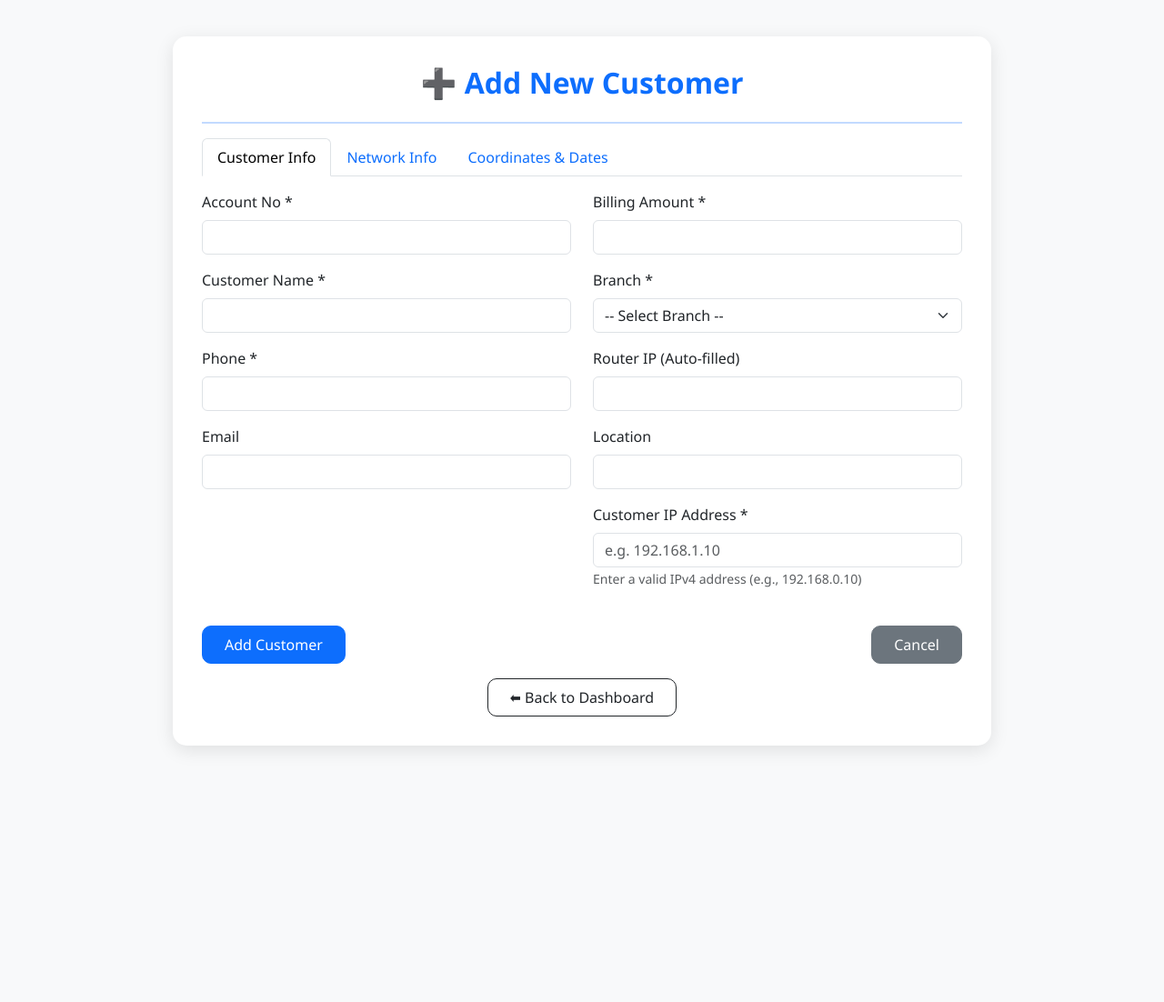
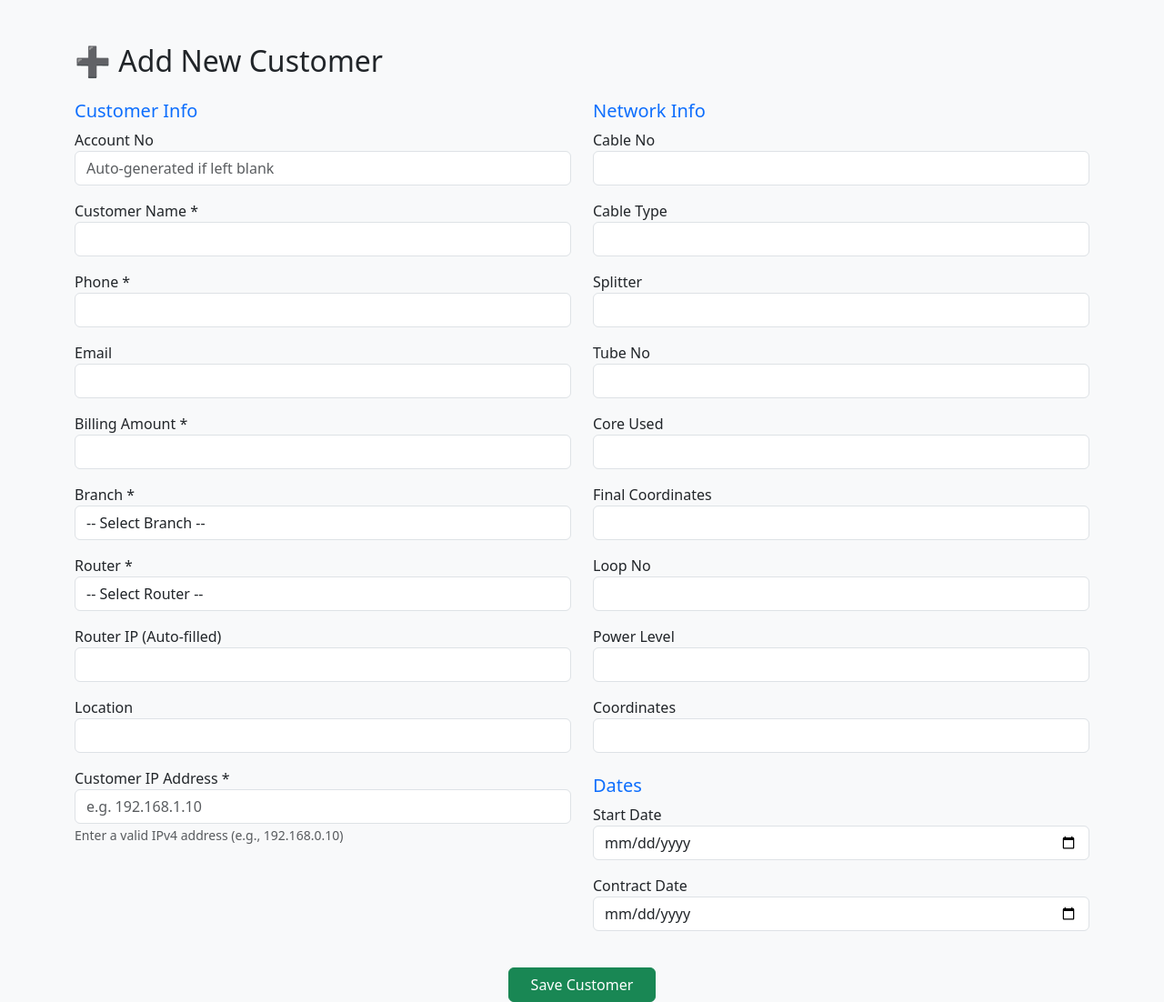
Before and after one commit to sakwasilas/wif_system, a Flask app: page /add_customer in a window 1280 px wide. Shown: the whole page at 91% size. Before the commit the page ends 825 px from the top, so only its background shows below. Run offline with Flask 3, Linux system fonts and the light colour scheme; the visitor is signed in with stand-in values (Sample User, id 1); data that the repository does not hold is empty.

Commit message:
modified add route

```diff
--- a/templates/admin/add_new_customer.html
+++ b/templates/admin/add_new_customer.html
@@ -1,242 +1,163 @@
 {% extends "base.html" %}
+{% block content %}
+<div class="container mt-5">
+  <h2 class="mb-4">➕ Add New Customer</h2>
 
-{% block content %}
-<link href="https://cdn.jsdelivr.net/npm/bootstrap@5.3.3/dist/css/bootstrap.min.css" rel="stylesheet">
-
-<style>
-body {
-    background: #f8f9fa;
-    font-family: 'Segoe UI', Tahoma, Geneva, Verdana, sans-serif;
-}
-.form-container {
-    max-width: 900px;
-    margin: 40px auto;
-    padding: 2rem;
-    background: #fff;
-    border-radius: 15px;
-    box-shadow: 0 5px 20px rgba(0,0,0,0.1);
-    transition: all 0.3s ease;
-}
-.form-container:hover {
-    transform: translateY(-3px);
-    box-shadow: 0 10px 25px rgba(0,0,0,0.15);
-}
-h2 {
-    text-align: center;
-    color: #0d6efd;
-    margin-bottom: 1.5rem;
-    font-weight: 700;
-}
-hr {
-    border-top: 2px solid #0d6efd;
-}
-.nav-tabs .nav-link {
-    font-weight: 500;
-}
-.btn {
-    border-radius: 10px;
-    padding: 0.5rem 1.5rem;
-    font-weight: 500;
-    transition: all 0.3s ease;
-}
-.btn-primary:hover {
-    background-color: #0b5ed7;
-}
-.btn-secondary:hover {
-    background-color: #6c757d;
-    color: #fff;
-}
-</style>
-
-<div class="form-container">
-    <h2>➕ Add New Customer</h2>
-    <hr>
-
+  <!-- Display flash messages -->
   {% with messages = get_flashed_messages(with_categories=true) %}
     {% if messages %}
       {% for category, message in messages %}
         <div class="alert alert-{{ category }} alert-dismissible fade show" role="alert">
           {{ message }}
-            <button type="button" class="btn-close" data-bs-dismiss="alert" aria-label="Close"></button>
+          <button type="button" class="btn-close" data-bs-dismiss="alert"></button>
         </div>
       {% endfor %}
     {% endif %}
   {% endwith %}
 
-    <form method="POST" id="customerForm">
-        <!-- Tabs Nav -->
-        <ul class="nav nav-tabs mb-3" id="customerTabs" role="tablist">
-            <li class="nav-item" role="presentation">
-                <button class="nav-link active" id="info-tab" data-bs-toggle="tab" data-bs-target="#info" type="button" role="tab">Customer Info</button>
-            </li>
-            <li class="nav-item" role="presentation">
-                <button class="nav-link" id="network-tab" data-bs-toggle="tab" data-bs-target="#network" type="button" role="tab">Network Info</button>
-            </li>
-            <li class="nav-item" role="presentation">
-                <button class="nav-link" id="coords-tab" data-bs-toggle="tab" data-bs-target="#coords" type="button" role="tab">Coordinates & Dates</button>
-            </li>
-        </ul>
+  <form method="POST" action="{{ url_for('add_customer') }}">
+    <div class="row">
+      <!-- Left Section -->
+      <div class="col-md-6">
+        <h5 class="text-primary">Customer Info</h5>
+        <div class="mb-3">
+          <label>Account No</label>
+          <input type="text" name="account_no" class="form-control" placeholder="Auto-generated if left blank">
+        </div>
 
-        <!-- Tabs Content -->
-        <div class="tab-content">
-            <!-- Customer Info -->
-            <div class="tab-pane fade show active" id="info" role="tabpanel">
-                <div class="row">
-                    <div class="col-md-6">
         <div class="mb-3">
-                            <label class="form-label">Account No *</label>
-                            <input type="text" name="account_no" class="form-control" required>
-                        </div>
-                        <div class="mb-3">
-                            <label class="form-label">Customer Name *</label>
+          <label>Customer Name *</label>
           <input type="text" name="name" class="form-control" required>
         </div>
+
         <div class="mb-3">
-                            <label class="form-label">Phone *</label>
+          <label>Phone *</label>
           <input type="text" name="phone" class="form-control" required>
         </div>
+
         <div class="mb-3">
-                            <label class="form-label">Email</label>
+          <label>Email</label>
           <input type="email" name="email" class="form-control">
         </div>
-                    </div>
-                    <div class="col-md-6">
+
         <div class="mb-3">
-                            <label class="form-label">Billing Amount *</label>
+          <label>Billing Amount *</label>
           <input type="number" step="0.01" name="billing_amount" class="form-control" required>
         </div>
+
         <div class="mb-3">
-                            <label class="form-label">Branch *</label>
-                            <select name="branch_id" id="branch_id" class="form-select" required>
+          <label>Branch *</label>
+          <select name="branch_id" id="branch" class="form-control" required>
             <option value="">-- Select Branch --</option>
             {% for branch in branches %}
             <option value="{{ branch.id }}">{{ branch.name }}</option>
             {% endfor %}
           </select>
         </div>
+
         <div class="mb-3">
-                            <label class="form-label">Router IP (Auto-filled)</label>
+          <label>Router *</label>
+          <select name="router_id" id="router" class="form-control" required>
+            <option value="">-- Select Router --</option>
+            {% for router in routers %}
+            <option value="{{ router.id }}" data-ip="{{ router.ip_address }}">{{ router.name }}</option>
+            {% endfor %}
+          </select>
+        </div>
+
+        <div class="mb-3">
+          <label>Router IP (Auto-filled)</label>
           <input type="text" id="router_ip" class="form-control" readonly>
-                            <input type="hidden" id="router_id" name="router_id">
         </div>
+
         <div class="mb-3">
-                            <label class="form-label">Location</label>
+          <label>Location</label>
           <input type="text" name="location" class="form-control">
         </div>
+
         <div class="mb-3">
-                            <label class="form-label">Customer IP Address *</label>
-                            <input type="text" name="ip_address" id="ip_address" class="form-control" placeholder="e.g. 192.168.1.10"
-                                   pattern="^(?:[0-9]{1,3}\.){3}[0-9]{1,3}$" required>
+          <label>Customer IP Address *</label>
+          <input type="text" name="ip_address" class="form-control" placeholder="e.g. 192.168.1.10" required>
           <small class="text-muted">Enter a valid IPv4 address (e.g., 192.168.0.10)</small>
         </div>
+      </div>
+
+      <!-- Right Section -->
+      <div class="col-md-6">
+        <h5 class="text-primary">Network Info</h5>
+
+        <div class="mb-3">
+          <label>Cable No</label>
+          <input type="text" name="cable_no" class="form-control">
+        </div>
+
+        <div class="mb-3">
+          <label>Cable Type</label>
+          <input type="text" name="cable_type" class="form-control">
+        </div>
+
+        <div class="mb-3">
+          <label>Splitter</label>
+          <input type="text" name="splitter" class="form-control">
+        </div>
+
+        <div class="mb-3">
+          <label>Tube No</label>
+          <input type="text" name="tube_no" class="form-control">
+        </div>
+
+        <div class="mb-3">
+          <label>Core Used</label>
+          <input type="text" name="core_used" class="form-control">
+        </div>
+
+        <div class="mb-3">
+          <label>Final Coordinates</label>
+          <input type="text" name="final_coordinates" class="form-control">
+        </div>
+
+        <div class="mb-3">
+          <label>Loop No</label>
+          <input type="text" name="loop_no" class="form-control">
+        </div>
+
+        <div class="mb-3">
+          <label>Power Level</label>
+          <input type="text" name="power_level" class="form-control">
+        </div>
+
+        <div class="mb-3">
+          <label>Coordinates</label>
+          <input type="text" name="coordinates" class="form-control">
+        </div>
+
+        <h5 class="text-primary mt-4">Dates</h5>
+
+        <div class="mb-3">
+          <label>Start Date</label>
+          <input type="date" name="start_date" class="form-control">
+        </div>
+
+        <div class="mb-3">
+          <label>Contract Date</label>
+          <input type="date" name="contract_date" class="form-control">
         </div>
       </div>
     </div>
 
-            <!-- Network Info -->
-            <div class="tab-pane fade" id="network" role="tabpanel">
-                <div class="row">
-                    <div class="col-md-6">
-                        <div class="mb-3">
-                            <label class="form-label">Cable No</label>
-                            <input type="text" name="cable_no" class="form-control">
+    <div class="text-center mt-4">
+      <button type="submit" class="btn btn-success px-4">Save Customer</button>
     </div>
-                        <div class="mb-3">
-                            <label class="form-label">Cable Type</label>
-                            <input type="text" name="cable_type" class="form-control">
-                        </div>
-                        <div class="mb-3">
-                            <label class="form-label">Splitter</label>
-                            <input type="text" name="splitter" class="form-control">
-                        </div>
-                    </div>
-                    <div class="col-md-6">
-                        <div class="mb-3">
-                            <label class="form-label">Tube No</label>
-                            <input type="text" name="tube_no" class="form-control">
-                        </div>
-                        <div class="mb-3">
-                            <label class="form-label">Core Used</label>
-                            <input type="text" name="core_used" class="form-control">
-                        </div>
-                        <div class="mb-3">
-                            <label class="form-label">Loop No</label>
-                            <input type="text" name="loop_no" class="form-control">
-                        </div>
-                        <div class="mb-3">
-                            <label class="form-label">Power Level</label>
-                            <input type="text" name="power_level" class="form-control">
-                        </div>
-                    </div>
-                </div>
+  </form>
 </div>
 
-            <!-- Coordinates & Dates -->
-            <div class="tab-pane fade" id="coords" role="tabpanel">
-                <div class="row">
-                    <div class="col-md-6">
-                        <div class="mb-3">
-                            <label class="form-label">Final Coordinates</label>
-                            <input type="text" name="final_coordinates" class="form-control">
-                        </div>
-                        <div class="mb-3">
-                            <label class="form-label">Coordinates</label>
-                            <input type="text" name="coordinates" class="form-control">
-                        </div>
-                    </div>
-                    <div class="col-md-6">
-                        <div class="mb-3">
-                            <label class="form-label">Start Date *</label>
-                            <input type="date" name="start_date" class="form-control" required>
-                        </div>
-                        <div class="mb-3">
-                            <label class="form-label">Contract Date</label>
-                            <input type="date" name="contract_date" class="form-control">
-                        </div>
-                    </div>
-                </div>
-            </div>
-        </div>
-
-        <div class="d-flex justify-content-between mt-4">
-            <button type="submit" class="btn btn-primary px-4">Add Customer</button>
-            <a href="{{ url_for('list_customers') }}" class="btn btn-secondary px-4">Cancel</a>
-        </div>
-    </form>
-
-    <div class="mt-3 text-center">
-        <a href="{{ url_for('admin_dashboard') }}" class="btn btn-outline-dark">⬅ Back to Dashboard</a>
-    </div>
-</div>
-
-<script src="https://cdn.jsdelivr.net/npm/bootstrap@5.3.3/dist/js/bootstrap.bundle.min.js"></script>
 <script>
-    // Auto-fill Router IP based on selected branch
-    document.getElementById("branch_id").addEventListener("change", function() {
-        const branchId = this.value;
-        if (branchId) {
-            fetch(`/get_router_ip/${branchId}`)
-                .then(res => res.json())
-                .then(data => {
-                    document.getElementById("router_ip").value = data.ip_address || "";
-                    document.getElementById("router_id").value = data.id || "";
-                });
-        } else {
-            document.getElementById("router_ip").value = "";
-            document.getElementById("router_id").value = "";
-        }
-    });
-
-    // Validate IPv4 format before submitting form
-    document.getElementById("customerForm").addEventListener("submit", function(event) {
-        const ipField = document.getElementById("ip_address");
-        const ipPattern = /^(?:[0-9]{1,3}\.){3}[0-9]{1,3}$/;
-
-        if (!ipPattern.test(ipField.value)) {
-            event.preventDefault();
-            alert("Please enter a valid IPv4 address (e.g., 192.168.0.10)");
-            ipField.focus();
-        }
+  // Auto-fill Router IP when router is selected
+  document.getElementById('router').addEventListener('change', function() {
+    const selected = this.options[this.selectedIndex];
+    const ip = selected.getAttribute('data-ip') || '';
+    document.getElementById('router_ip').value = ip;
   });
 </script>
+
 {% endblock %}
```
Lines whose indentation alone changed are shown as unchanged.
